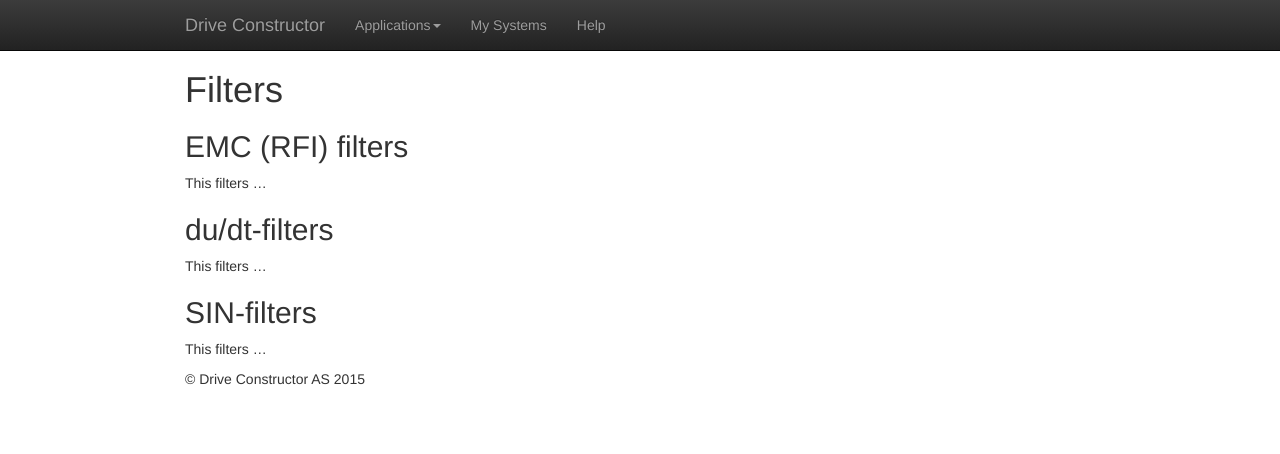
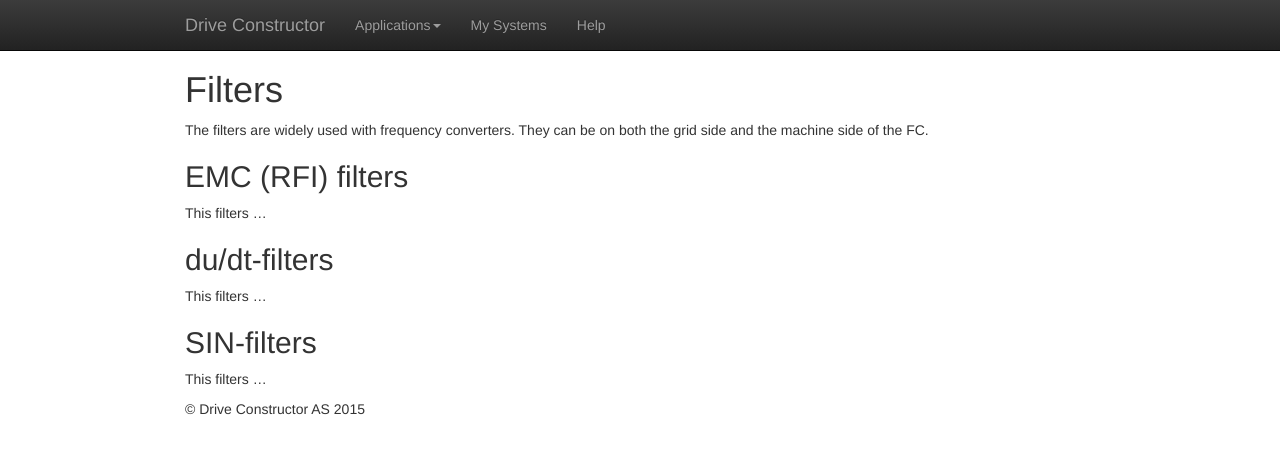
Before and after one commit to Alexey1Gavrilov/drive-constructor-site, a Jekyll site: the page built from help/equipment/frequency-converters/filters.md, in a window 1280 px wide. Shown: the top 454 px of the page. Built offline with Jekyll 4.4.1, drawn with Linux system fonts in a browser that asks for light colours.

Commit message:
Update filters.md

```diff
--- a/help/equipment/frequency-converters/filters.md
+++ b/help/equipment/frequency-converters/filters.md
@@ -3,6 +3,8 @@ layout: default
 ---
 
 # Filters
+
+The filters are widely used with frequency converters. They can be on both the grid side and the machine side of the FC.
 
 ## EMC (RFI) filters
 
```
